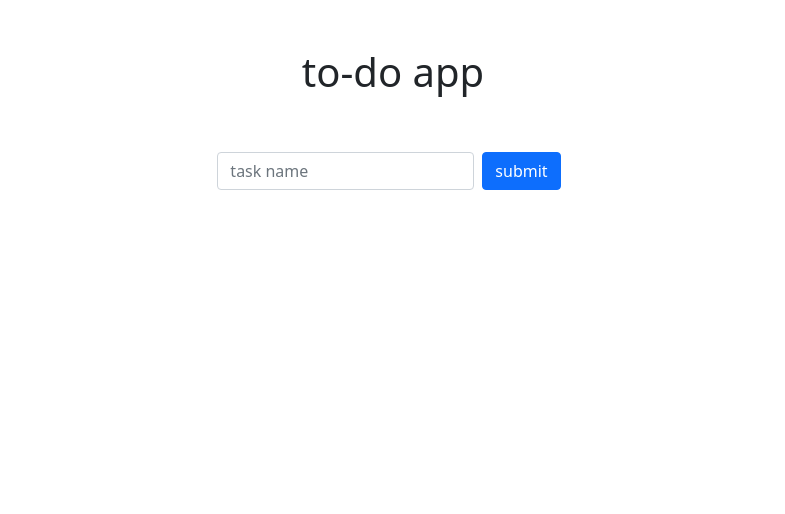
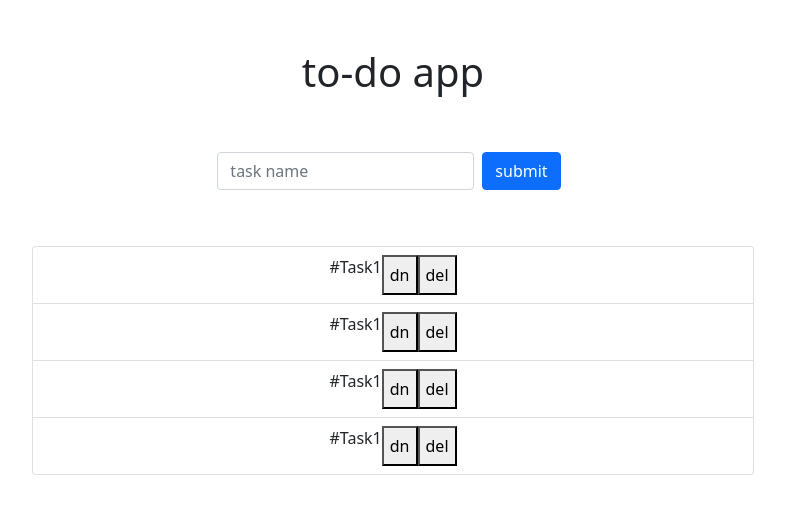
Before and after one commit to Dhathri29/React-Todo, a React (Create React App) app: page / in a window 1280 px wide. Shown: the top 514 px of the page, without its empty margins (247-1032 px from the left). Built offline with nearby package versions, Linux system fonts and the light colour scheme.

Commit message:
todo list

```diff
--- a/src/App.js
+++ b/src/App.js
@@ -1,6 +1,6 @@
 import React from "react";
-
-import Form from "./components/Form";
+import TodoInput from "./components/TodoInput";
+import TodoList from "./components/TodoList/TodoList";
 
 function App() {
     return (
@@ -13,8 +13,13 @@ function App() {
                 </div>
                 <div className="row justify-content-center mt-5">
                     <div className="col-12 col-md-10 col-lg-7">
-                        <Form />
+                        <TodoInput />
                     </div>
+                </div>
+            </div>
+            <div className="row justify-content-center mt-5">
+                <div className="col-12 col-md-10 col-lg-7">
+                    <TodoList />
                 </div>
             </div>
         </div>
--- a/src/components/Form.js
+++ b/src/components/TodoInput.js
@@ -1,6 +1,6 @@
 import React, { useState } from "react";
 
-const Form = () => {
+const TodoInput = () => {
     const [formDetails, setFormDetails] = useState({
         text: "",
     });
@@ -12,8 +12,16 @@ const Form = () => {
             [e.target.name]: e.target.value,
         });
     };
+
+    const handleSubmit = (e) => {
+        e.preventDefault();
+    };
+
     return (
-        <div className="d-flex justify-content-center">
+        <form
+            onSubmit={(e) => handleSubmit(e)}
+            className="d-flex justify-content-center"
+        >
             <div>
                 <label for="exampleFormControlInput1" className="form-label">
                     <input
@@ -30,8 +38,8 @@ const Form = () => {
             <div>
                 <button className="btn btn-primary mx-2">submit</button>
             </div>
-        </div>
+        </form>
     );
 };
 
-export default Form;
+export default TodoInput;
--- /dev/null
+++ b/src/components/TodoList/ListElement.js
@@ -0,0 +1,11 @@
+const ListElement = () => {
+    return (
+        <div className="list-group-item d-flex justify-content-center">
+            <p> #Task1</p>
+            <button>dn</button>
+            <button>del</button>
+        </div>
+    );
+};
+
+export default ListElement;
--- /dev/null
+++ b/src/components/TodoList/TodoList.js
@@ -0,0 +1,17 @@
+import React from "react";
+import ListElement from "./ListElement";
+
+const TodoList = () => {
+    return (
+        <div className="list">
+            <ul className="list-group">
+                <ListElement />
+                <ListElement />
+                <ListElement />
+                <ListElement />
+            </ul>
+        </div>
+    );
+};
+
+export default TodoList;
```
Also changed, not shown: 1 other file (tests, documents, lock files or other folders).
